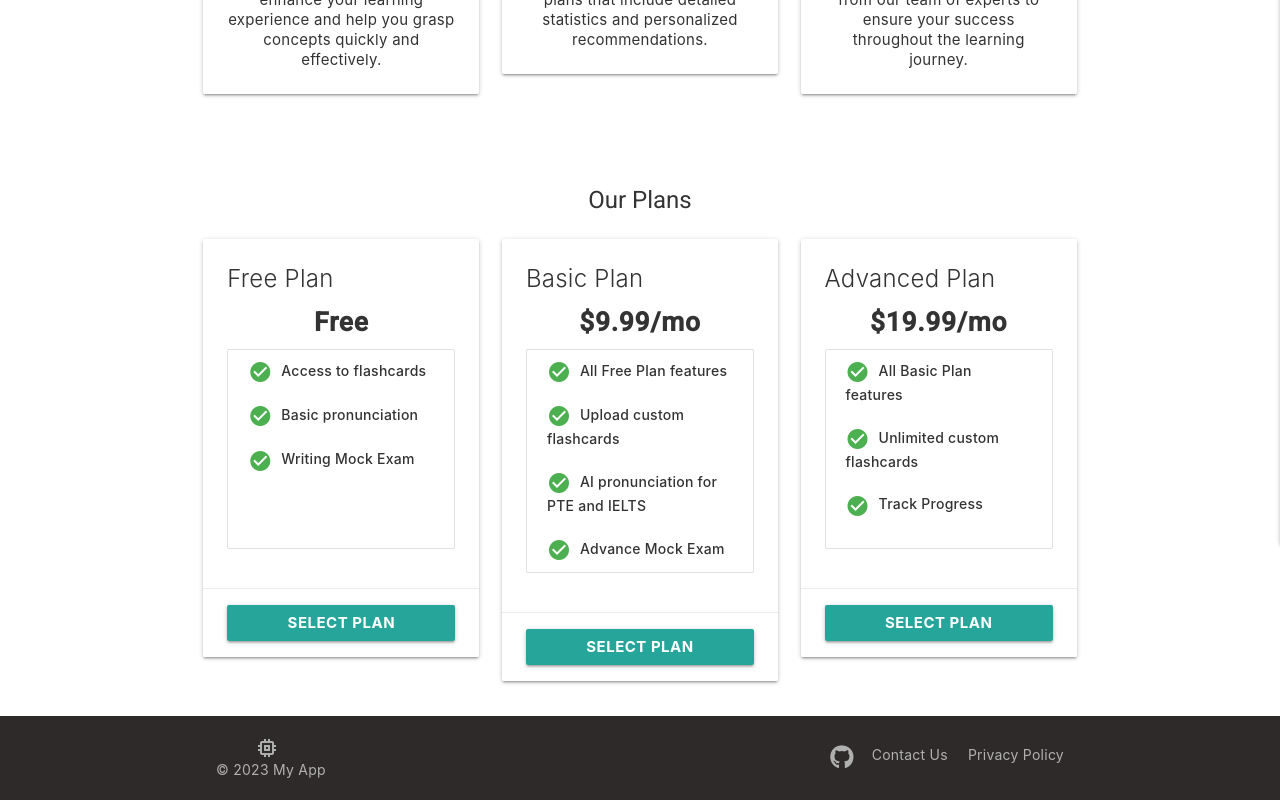
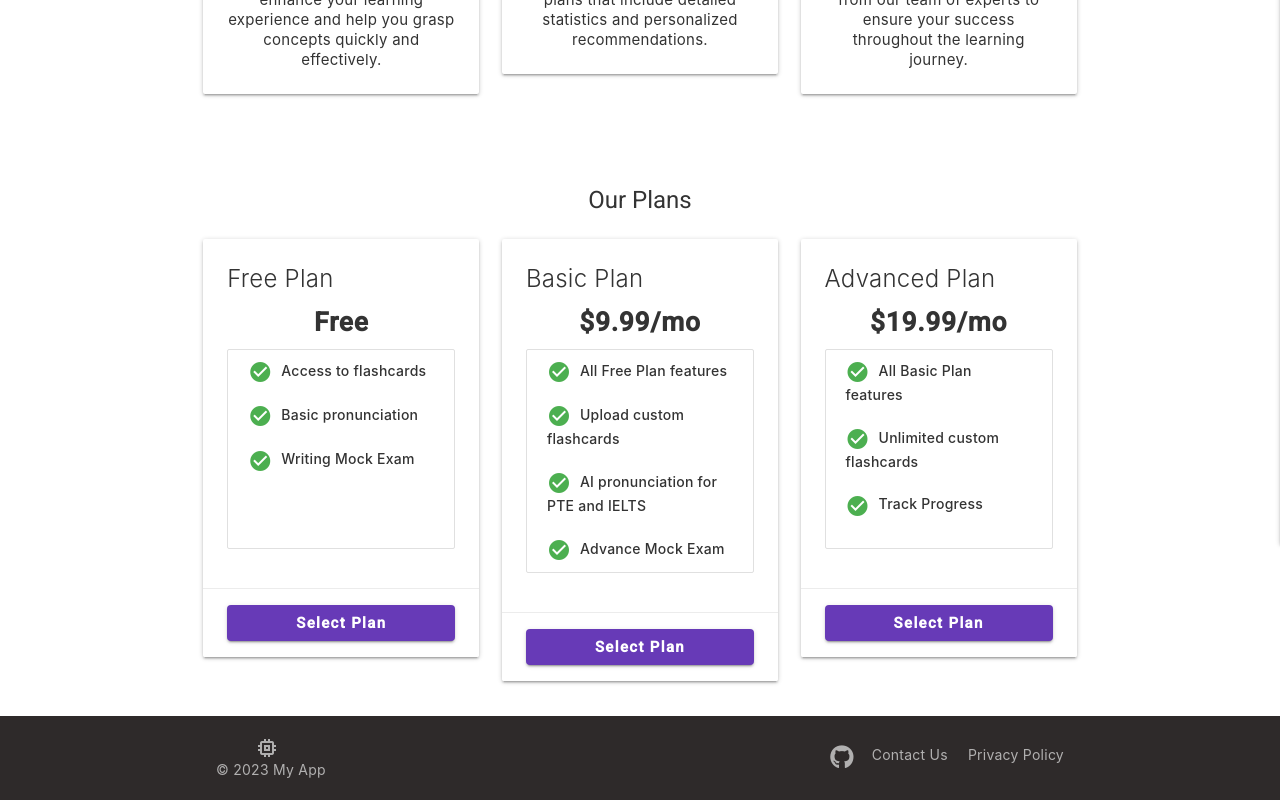
Before and after one commit to jadidihosein68/EnglishPractice, an Angular app: page /products in a window 1280 px wide. Shown: the part 316-1116 px from the top of the page. Built offline with nearby package versions, Linux system fonts and the light colour scheme.

Commit message:
update btn

```diff
--- a/src/app/products/products.component.html
+++ b/src/app/products/products.component.html
@@ -29,7 +29,8 @@
           </ul>
         </div>
         <div class="card-action">
-          <button class="btn waves-effect waves-light">Select Plan</button>
+
+          <button class="btn " routerLink="/courses" mat-raised-button color="primary">Select Plan</button>
         </div>
       </div>
     </div>
```
